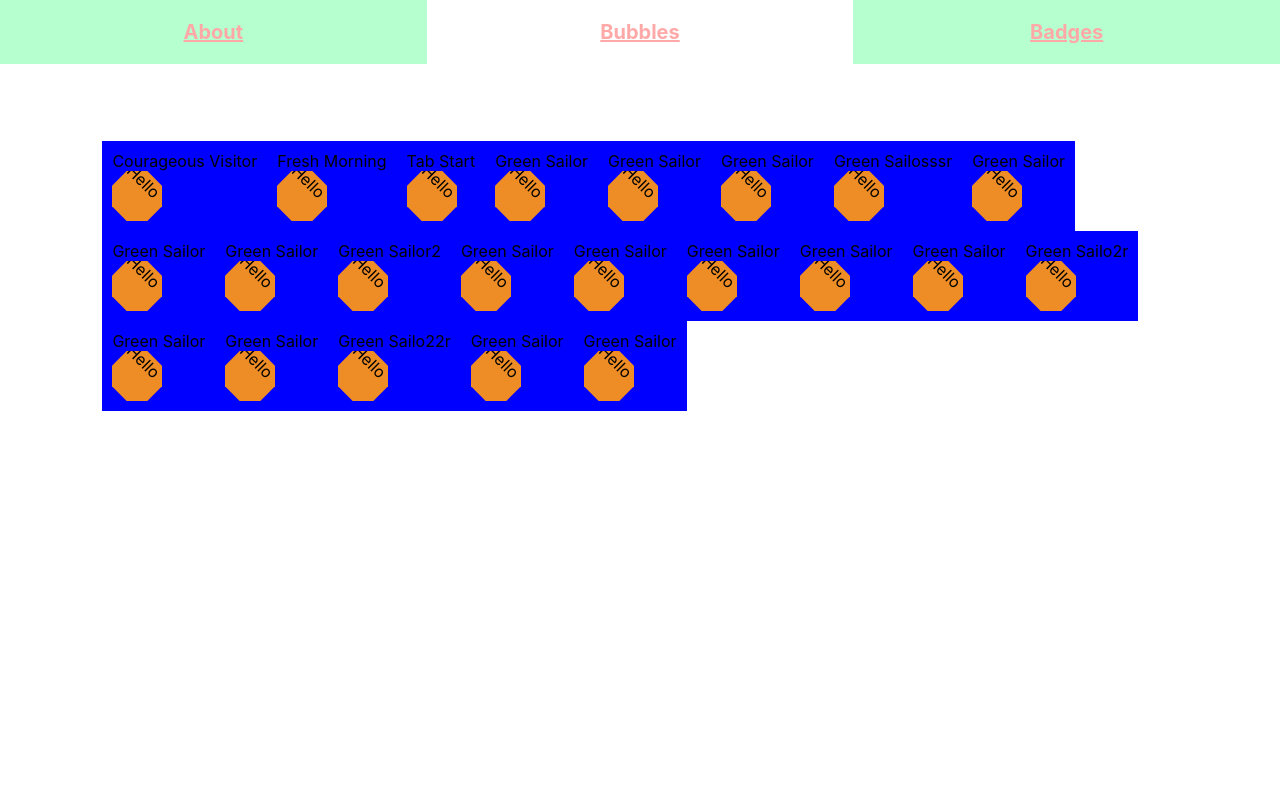
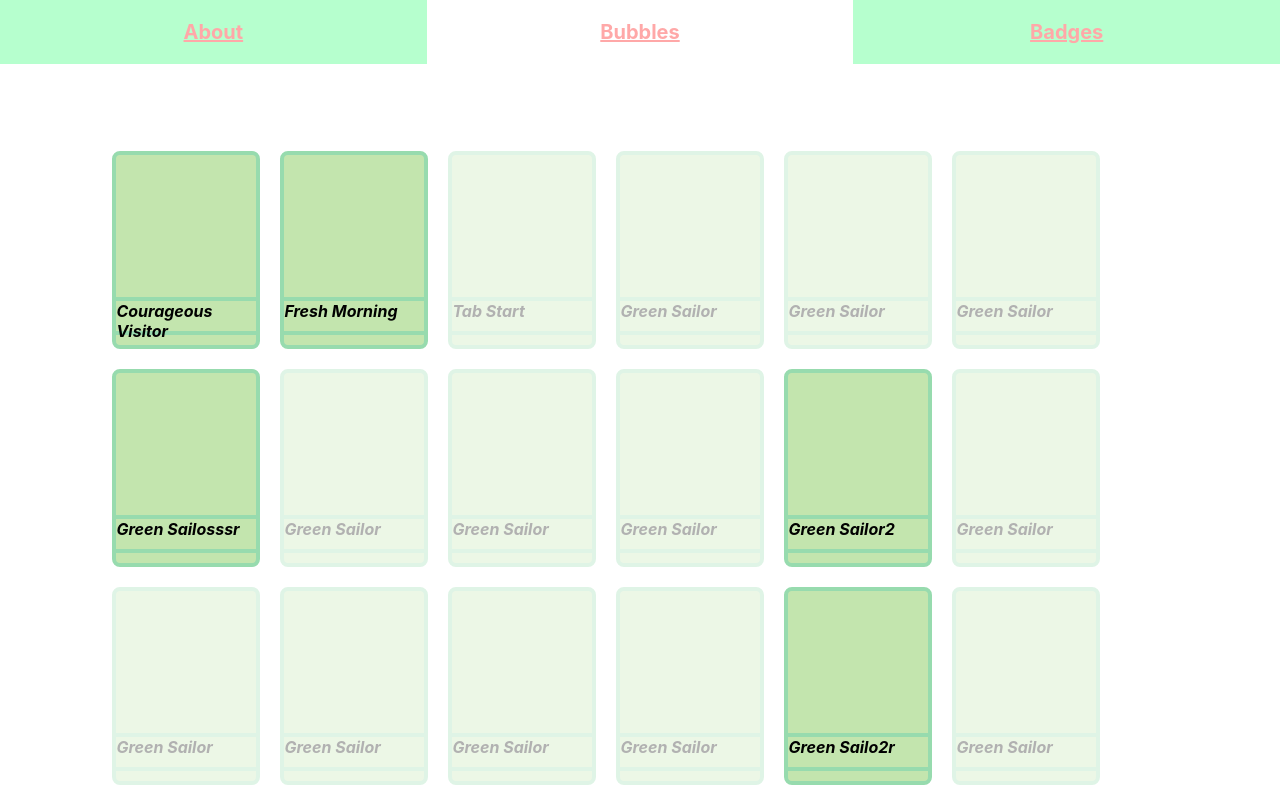
Before and after one commit to jogracz/bubbles, a React (Create React App) app: page /badges in a window 1280 px wide. Shown: the top 800 px of the page. Built offline with nearby package versions, Linux system fonts and the light colour scheme.

Commit message:
Add isWon prop to Tile

```diff
--- a/src/pages/badges/components/tile.tsx
+++ b/src/pages/badges/components/tile.tsx
@@ -3,7 +3,7 @@ import styled from "styled-components";
 
 import { Badge as BadgeType } from "types/badge";
 
-import { Badge } from "./badge";
+import { Badge } from "./badge2";
 
 interface TileProps {
   badge: BadgeType;
@@ -12,14 +12,12 @@ interface TileProps {
 export const Tile: React.FunctionComponent<TileProps> = ({ badge }) => {
   return (
     <StyledContainer>
-      {badge.name}
-      <Badge />
+      <Badge name={badge.name} isWon={badge.name.length > 12} />
     </StyledContainer>
   );
 };
 
 const StyledContainer = styled.div`
   width: "100%";
-  background-color: blue;
   padding: 10px;
 `;
```
